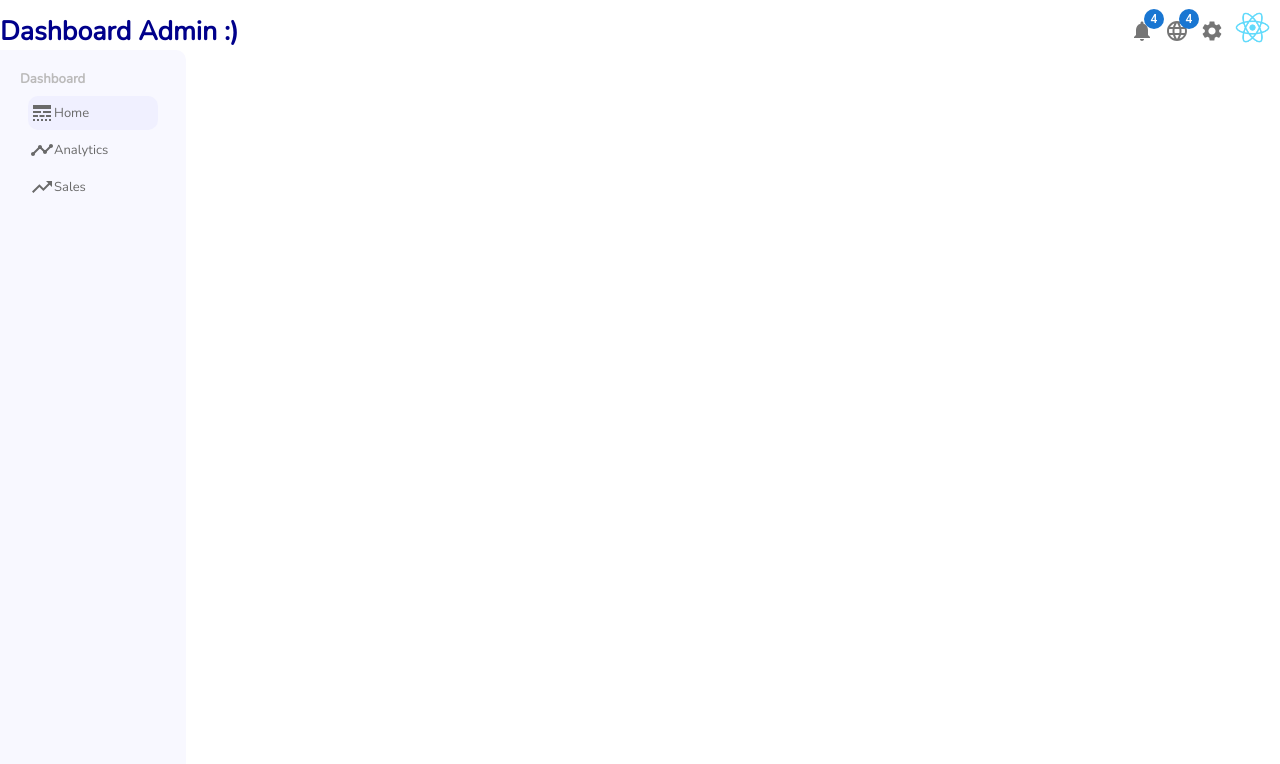
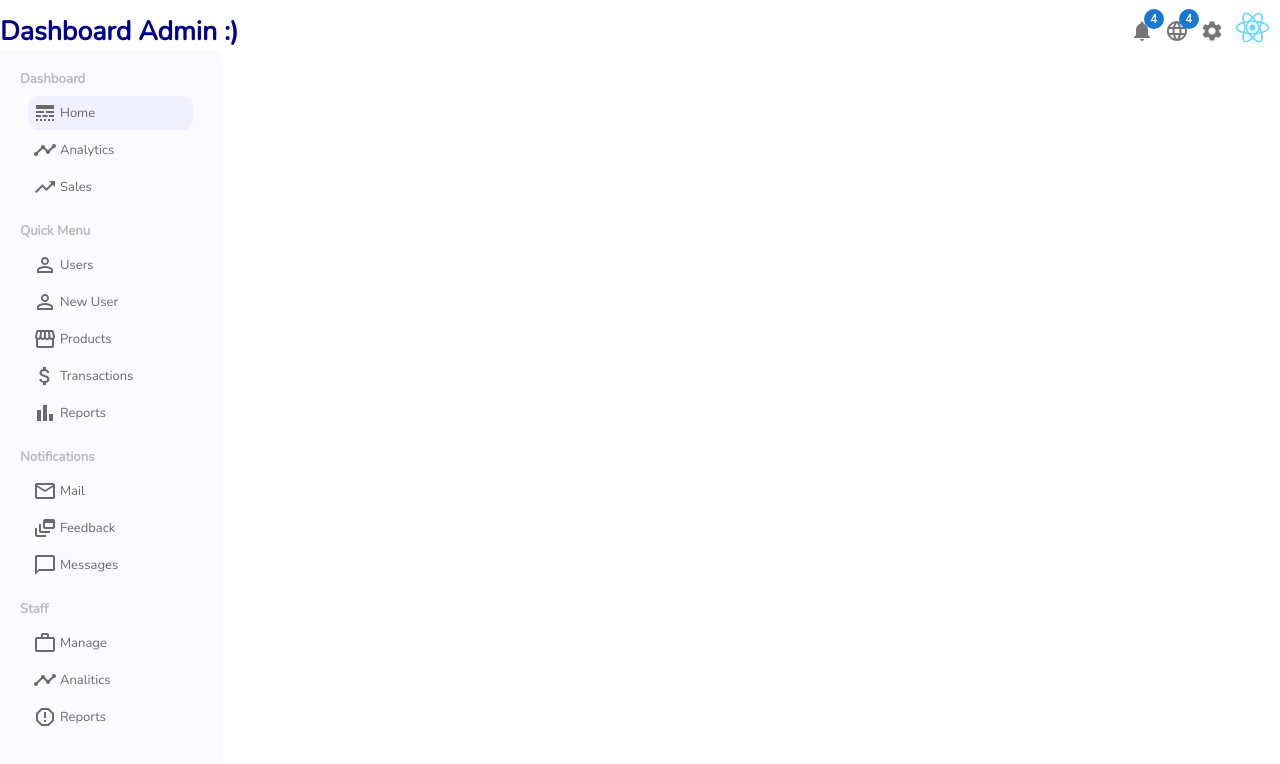
Before and after one commit to AmirHosein-Zare/Dashboard, a React (Create React App) app: page / in a window 1280 px wide. Shown: the top 764 px of the page. Built offline with nearby package versions, Linux system fonts and the light colour scheme.

Commit message:
finish html & css in sidebar

```diff
--- a/src/components/Sidebar/Sidebar.css
+++ b/src/components/Sidebar/Sidebar.css
@@ -1,6 +1,6 @@
 .sidebar{
     height: calc(100vh - 50px);
-    background-color: rgb(248, 248, 255);
+    background-color: rgb(250, 250, 255);
     top: 50px;
     position: fixed;
     border-top-right-radius: 10px;
@@ -29,7 +29,7 @@
     cursor: pointer;
     font-size: 13px;
     border-radius: 10px;
-    padding: 5px 50px 5px 2px;
+    padding: 5px 60px 5px 5px;
     margin: 3px;
 }
 
@@ -39,4 +39,5 @@
 
 .sidebarIcon{
     font-size: 20px;
+    margin-right: 3px;
 }
--- a/src/components/Sidebar/Sidebar.jsx
+++ b/src/components/Sidebar/Sidebar.jsx
@@ -3,6 +3,15 @@
 import LineStyleIcon from '@mui/icons-material/LineStyle';
 import TimelineIcon from '@mui/icons-material/Timeline';
 import TrendingUpIcon from '@mui/icons-material/TrendingUp';
+import PermIdentityIcon from '@mui/icons-material/PermIdentity';
+import StorefrontIcon from '@mui/icons-material/Storefront';
+import AttachMoneyIcon from '@mui/icons-material/AttachMoney';
+import BarChartIcon from '@mui/icons-material/BarChart';
+import MailOutlineIcon from '@mui/icons-material/MailOutline';
+import DynamicFeedIcon from '@mui/icons-material/DynamicFeed';
+import ChatBubbleOutlineIcon from '@mui/icons-material/ChatBubbleOutline';
+import WorkOutlineIcon from '@mui/icons-material/WorkOutline';
+import ReportGmailerrorredIcon from '@mui/icons-material/ReportGmailerrorred';
 
 export default function Sidebar() {
   return (
@@ -25,6 +34,65 @@
                     </li>
                 </ul>
             </div>
+            <div className="sidebarMenu">
+                <h5 className="sidebarTitle">Quick Menu</h5>
+                <ul className="sidebarList">
+                    <li className="sidebarItem">
+                        <PermIdentityIcon className='sidebarIcon'/>
+                        Users
+                    </li>
+                    <li className="sidebarItem">
+                        <PermIdentityIcon className='sidebarIcon'/>
+                        New User
+                    </li>
+                    <li className="sidebarItem">
+                        <StorefrontIcon className='sidebarIcon'/>
+                        Products
+                    </li>
+                    <li className="sidebarItem">
+                        <AttachMoneyIcon className='sidebarIcon'/>
+                        Transactions
+                    </li>
+                    <li className="sidebarItem">
+                        <BarChartIcon className='sidebarIcon'/>
+                        Reports
+                    </li>
+                </ul>
+            </div>
+            <div className="sidebarMenu">
+                <h5 className="sidebarTitle">Notifications</h5>
+                <ul className="sidebarList">
+                    <li className="sidebarItem">
+                        <MailOutlineIcon className='sidebarIcon'/>
+                        Mail
+                    </li>
+                    <li className="sidebarItem">
+                        <DynamicFeedIcon className='sidebarIcon'/>
+                        Feedback
+                    </li>
+                    <li className="sidebarItem">
+                        <ChatBubbleOutlineIcon className='sidebarIcon'/>
+                        Messages
+                    </li>
+                </ul>
+            </div>
+            <div className="sidebarMenu">
+                <h5 className="sidebarTitle">Staff</h5>
+                <ul className="sidebarList">
+                    <li className="sidebarItem">
+                        <WorkOutlineIcon className='sidebarIcon'/>
+                        Manage
+                    </li>
+                    <li className="sidebarItem">
+                        <TimelineIcon className='sidebarIcon'/>
+                        Analitics
+                    </li>
+                    <li className="sidebarItem">
+                        <ReportGmailerrorredIcon className='sidebarIcon'/>
+                        Reports
+                    </li>
+                </ul>
+            </div>
         </div>
     </div>
   )
```
